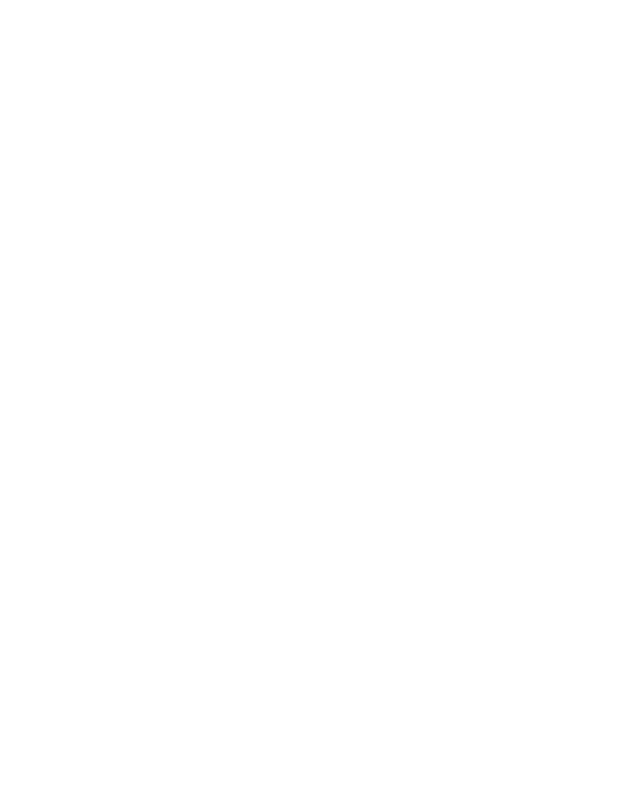
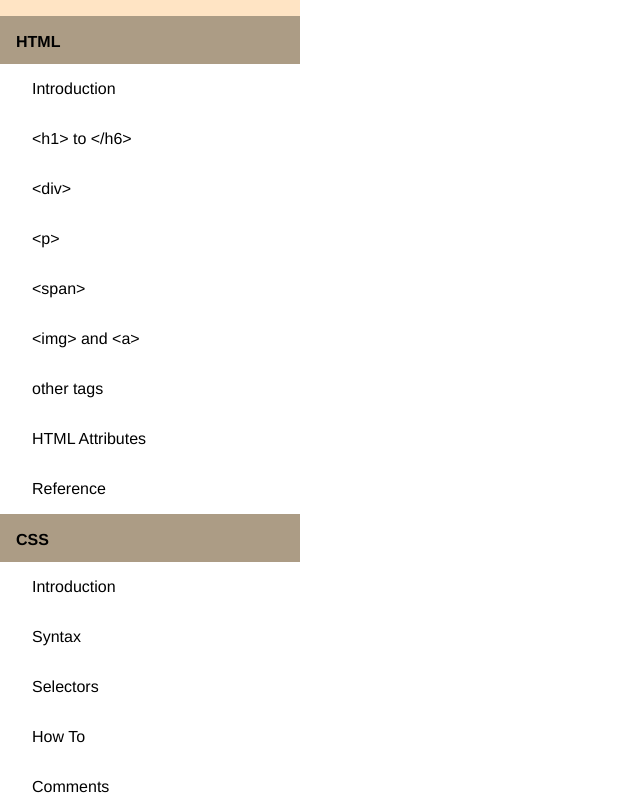
Before and after one commit to Ashalatha719/javaScript-project, a website built with Parcel: page src/index.html in a window 1280 px wide. Shown: the whole page, without its empty margins (0-640 px from the left). Built offline with nearby package versions, Linux system fonts and the light colour scheme.

Commit message:
inital code update

```diff
--- a/package.json
+++ b/package.json
@@ -1,12 +1,12 @@
 {
-  "name": "trainingjs-project",
+  "name": "javascript-project",
   "version": "1.0.0",
   "description": "",
   "main": "index.js",
+  "type": "module",
   "scripts": {
     "start": "parcel src/index.html"
   },
-  "keywords": [],
   "author": "",
   "license": "ISC",
   "devDependencies": {
--- a/src/index.html
+++ b/src/index.html
@@ -1,13 +1,22 @@
 <!DOCTYPE html>
 <html lang="en">
+
 <head>
     <meta charset="UTF-8">
     <meta name="viewport" content="width=device-width, initial-scale=1.0">
-    <title>java script project</title>
+    <title>Javascript Learning</title>
     <link rel="stylesheet" href="main.css">
-    <script src="main.js"></script>
 </head>
+
 <body>
+    <div class="mainContainer">
+        <aside id="menuContainer"></aside>
+        <div class="contentContainer">
+            <nav></nav>
+            <div class="content"></div>
+        </div>
+    </div>
+    <script src="./main.js"></script>
+</body>
 
-</body>
 </html>
--- a/src/main.css
+++ b/src/main.css
@@ -0,0 +1,93 @@
+:root {
+    font-family: Helvetica, sans-serif;
+}
+
+body {
+    margin: 0;
+    padding: 0;
+    height: 100vh;
+    box-sizing: content-box;
+}
+
+/* Custom Scrollbar Starts */
+
+/* width */
+::-webkit-scrollbar {
+    width: 10px;
+}
+
+/* Track */
+::-webkit-scrollbar-track {
+    background: #f1f1f1;
+}
+
+/* Handle */
+::-webkit-scrollbar-thumb {
+    background: #888;
+}
+
+/* Handle on hover */
+::-webkit-scrollbar-thumb:hover {
+    background: #555;
+}
+
+/* Custom Scrollbar Ends */
+
+ul>li {
+    list-style-type: none;
+}
+
+ul {
+    padding: 0;
+}
+
+.mainContainer {
+    height: 100vh;
+}
+
+ol>li:hover {
+    cursor: pointer;
+    background-color: rgb(238, 228, 217);
+}
+
+ol>li {
+    list-style-type: none;
+    padding: 1em 0;
+    padding-left: 2em;
+}
+
+hr {
+    margin: 0;
+}
+
+ol {
+    background-color: white;
+    margin: 0;
+    padding: 0em 0em;
+    /* display: none; */
+
+}
+
+
+h1,
+ul {
+    margin: 0;
+}
+
+h1 {
+    font-size: 1em;
+    padding-left: 1em;
+    line-height: 3.2;
+    height: 3em;
+    background-color: rgb(172, 156, 133);
+}
+
+aside {
+    height: 100%;
+    box-sizing: border-box;
+    width: 300px;
+    padding: 1em 0;
+    background-color: bisque;
+    overflow: scroll;
+    overflow-x: hidden;
+}
--- a/src/main.js
+++ b/src/main.js
@@ -0,0 +1,113 @@
+// Define the menu configuration
+const menuConfig = [
+  {
+    title: "HTML",
+    subMenu: [
+      "Introduction",
+      "<h1> to </h6>",
+      "<div>",
+      "<p>",
+      "<span>",
+      "<img> and <a>",
+      "other tags",
+      "HTML Attributes",
+      "Reference",
+    ],
+  },
+  {
+    title: "CSS",
+    subMenu: [
+      "Introduction",
+      "Syntax",
+      "Selectors",
+      "How To",
+      "Comments",
+      "Colors",
+      "Backgrounds",
+      "Borders",
+      "Margins",
+      "Padding",
+    ],
+  },
+  {
+    title: "Javascript",
+    subMenu: [
+      "Introduction",
+      "Statements",
+      "Syntax",
+      "Comments",
+      "Variables",
+      "Let",
+      "Function",
+      "Objects",
+      "Events",
+      "Numbers",
+    ],
+  },
+  {
+    title: "JS HTML DOM",
+    subMenu: [
+      "Introduction",
+      "Methods",
+      "Document",
+      "Elements",
+      "HTML",
+      "Forms",
+      "CSS",
+      "Animations",
+      "Events",
+      "Navigation",
+    ],
+  },
+  {
+    title: "JS Browser BOM",
+    subMenu: [
+      "Window",
+      "Screen",
+      "Location",
+      "History",
+      "Navigator",
+      "Popup Alert",
+      "Timing",
+    ],
+  },
+  {
+    title: "Git Configuration & Build tools",
+    subMenu: [],
+  },
+  {
+    title: "Advanced Javascript",
+    subMenu: [],
+  },
+  {
+    title: "Data Structures",
+    subMenu: [],
+  },
+];
+
+// Function to generate the menu dynamically
+function generateMenu() {
+  const menuContainer = document.getElementById("menuContainer");
+
+  menuConfig.forEach((topic) => {
+    const topicElement = document.createElement("div");
+    topicElement.innerHTML = `<h1>${topic.title}</h1>`;
+
+    if (topic.subMenu.length > 0) {
+      const subMenuElement = document.createElement("ol");
+      topic.subMenu.forEach((subTopic) => {
+        const listItem = document.createElement("li");
+        listItem.textContent = subTopic;
+        subMenuElement.appendChild(listItem);
+      });
+      topicElement.appendChild(subMenuElement);
+    }
+
+    menuContainer.appendChild(topicElement);
+  });
+}
+
+// Call the function to generate the menu
+generateMenu();
+
+console.log("works");
```
Also changed, not shown: 1 other file.
